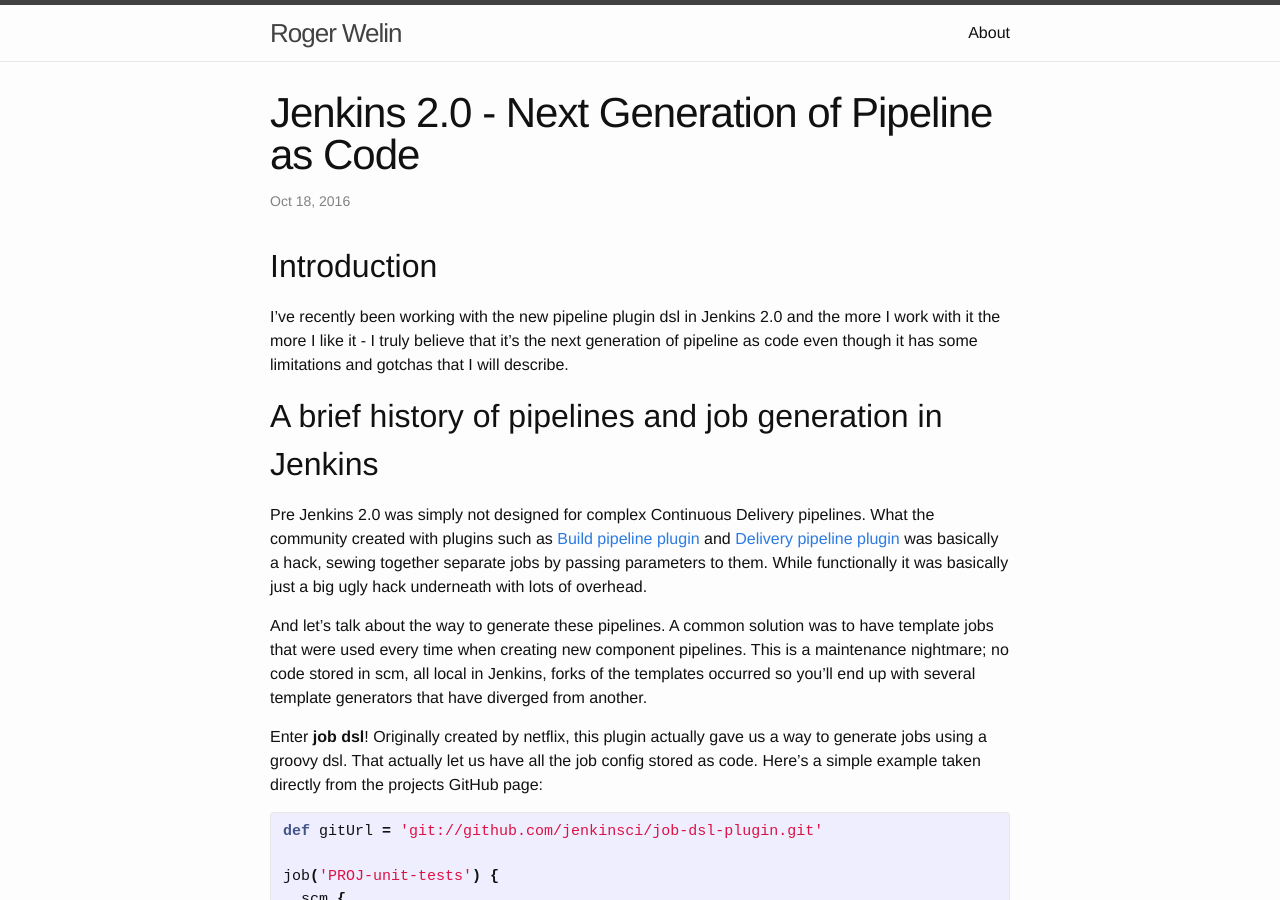
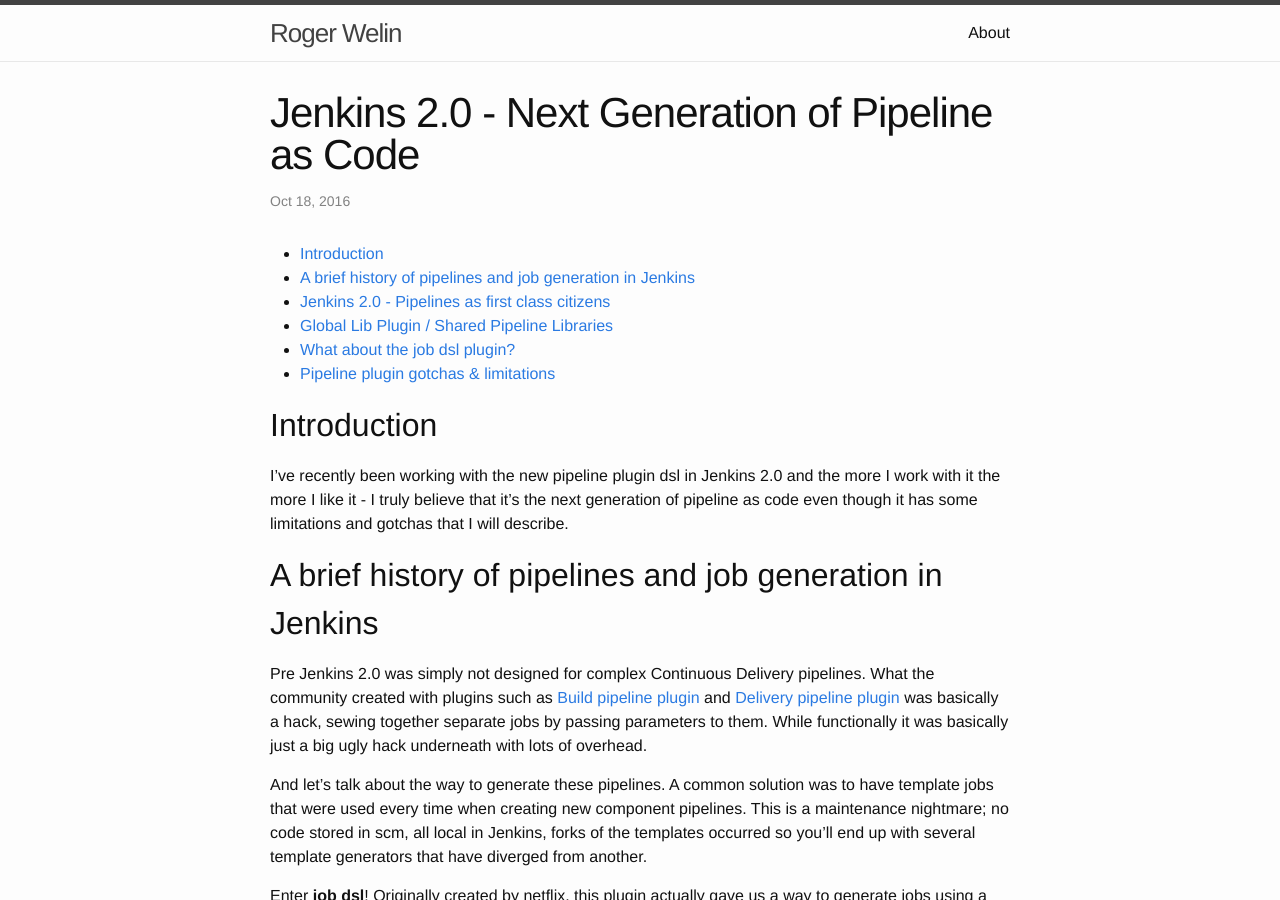
Before and after one commit to rogerwelin/rogerwelin.github.io, a Jekyll site: the page built from _posts/2016-10-18-jenkins2.0-next-generation-of-pipeline-as-code.markdown, in a window 1280 px wide and 900 px high. Built offline with Jekyll 4.4.1, drawn with Linux system fonts in a browser that asks for light colours; emoji names are drawn with the system emoji font; comment, search, counter and statistics services are not loaded; the table of contents is made by our own code.

Commit message:
adding toc

```diff
--- a/Gemfile
+++ b/Gemfile
@@ -5,3 +5,4 @@
 versions = JSON.parse(open('https://pages.github.com/versions.json').read)
 
 gem 'github-pages', versions['github-pages']
+gem 'jekyll-toc'
--- a/_config.yml
+++ b/_config.yml
@@ -11,3 +11,4 @@
 exclude: [vendor]
 gems:
   - jemoji
+  - jekyll-toc
--- a/_layouts/post.html
+++ b/_layouts/post.html
@@ -9,7 +9,7 @@
   </header>
 
   <article class="post-content">
-    {{ content }}
+    {{ content | toc }}
   </article>
 
 </div>
--- a/_posts/2016-07-04-testing-ansible-playbooks-with-docker.markdown
+++ b/_posts/2016-07-04-testing-ansible-playbooks-with-docker.markdown
@@ -2,6 +2,7 @@
 layout: post
 comments: true
 title:  "Testing Ansible Playbooks with Docker"
+toc: true
 date:   2016-07-04 18:43:43
 categories: ansible docker
 ---
--- a/_posts/2016-10-18-jenkins2.0-next-generation-of-pipeline-as-code.markdown
+++ b/_posts/2016-10-18-jenkins2.0-next-generation-of-pipeline-as-code.markdown
@@ -2,6 +2,7 @@
 layout: post
 comments: true
 title:  "Jenkins 2.0 - Next Generation of Pipeline as Code"
+toc: true
 date:   2016-10-18 18:43:43
 categories: jenkins continuous-delivery
 ---
```
